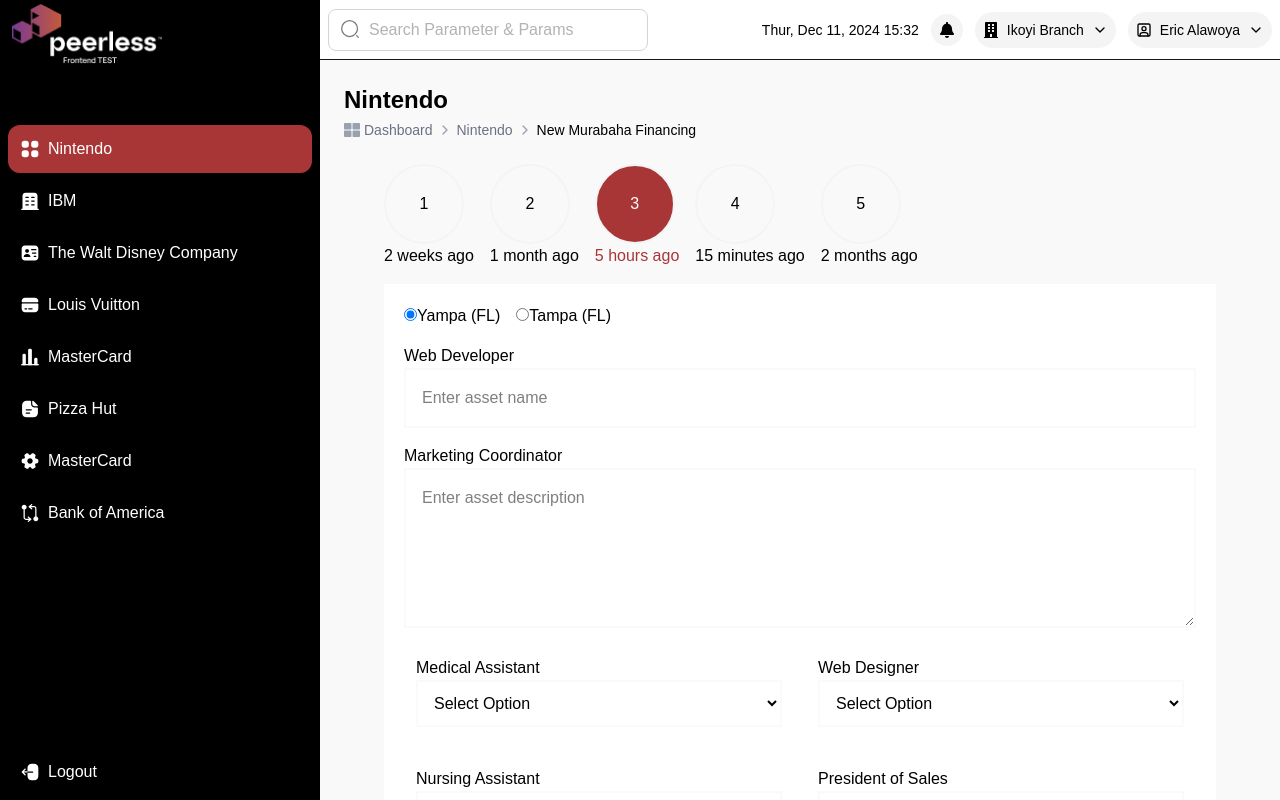
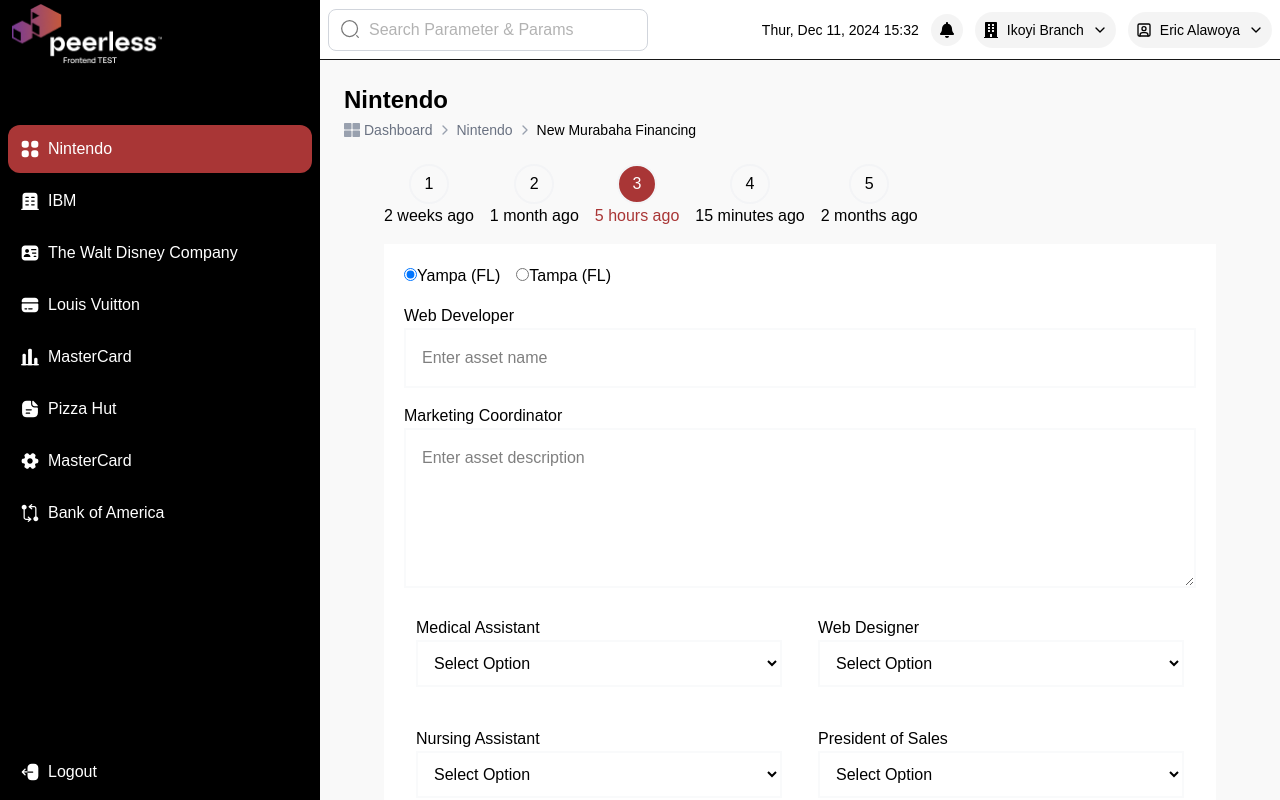
Before and after one commit to HenryHaber/thelix-holding-accessment, a Next.js app: page /dashboard/nintendo/new-request in a window 1280 px wide. Built offline with nearby package versions, Linux system fonts and the light colour scheme.

Commit message:
updated app

```diff
--- a/src/components/Stepper.jsx
+++ b/src/components/Stepper.jsx
@@ -10,13 +10,14 @@ const steps = [
 
 const Stepper = ({ activeStep }) => {
   return (
-      <div className={'flex gap-4 overflow-auto'}>
+      <div className={'flex gap-4 overflow-auto no-scrollbar'}>
         {steps.map((step, i) => (
             <div
+                className={'items-center justify-center flex flex-col'}
                 key={i}
             >
               <h4
-                  className={`flex text-black flex-col items-center p-2 w-20 h-20  border-solid  hover:text-white hover:bg-[#A93636] border-2 border-gray-100
+                  className={`flex text-black flex-col items-center p-2 w-10 h-10  border-solid  hover:text-white hover:bg-[#A93636] border-2 border-gray-100
                   rounded-full justify-center ${activeStep === i ? 'bg-[#A93636] text-white' : ''}`}
               >
                 {i + 1}
```
